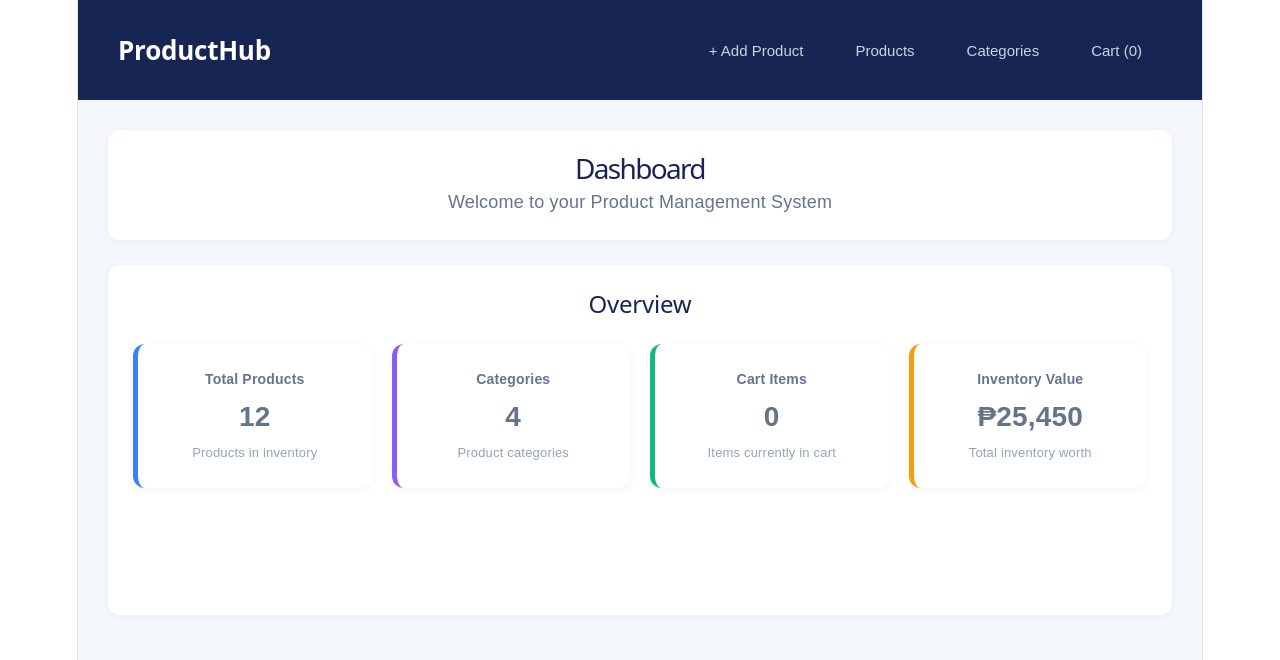
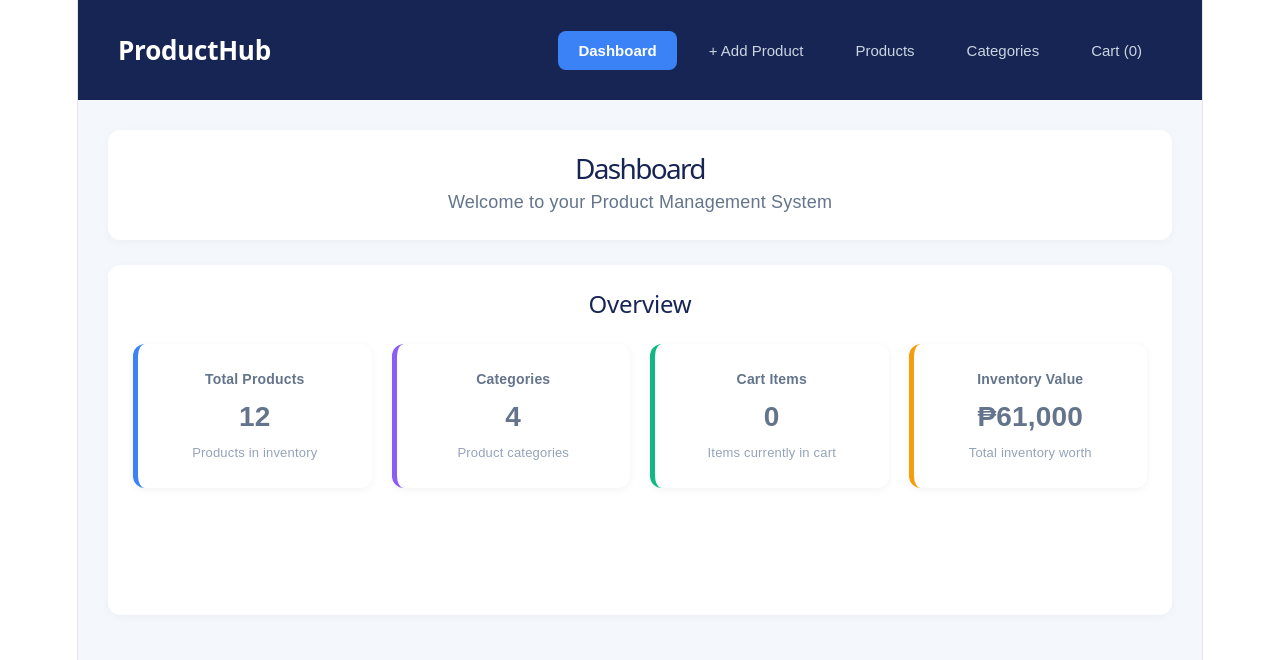
Before and after one commit to ravenpresado/Product-Management-App-, a React (Vite) app: page / in a window 1280 px wide. Shown: the top 660 px of the page. Built offline with nearby package versions, Linux system fonts and the light colour scheme.

Commit message:
Calculate total inventory value dynamically

```diff
--- a/src/components/Dashboard.jsx
+++ b/src/components/Dashboard.jsx
@@ -58,12 +58,23 @@ useEffect(() => {
     0
   )
 
+  const inventoryTotal = productList.reduce(
+  (total, product) => total + product.price * product.quantity,
+  0
+)
+
   return (
     <div className="dashboard-layout">
       <header className="top-header">
         <h2 className="sidebar-logo">ProductHub</h2>
 
         <nav className="sidebar-nav">
+          <button
+  className={`nav-item ${activePage === 'dashboard' ? 'active' : ''}`}
+  onClick={() => setActivePage('dashboard')}
+>
+  Dashboard
+</button>
           <button
             className={`nav-item ${activePage === 'addProduct' ? 'active' : ''}`}
             onClick={() => setActivePage('addProduct')}
@@ -129,7 +140,9 @@ useEffect(() => {
 
                 <div className="summary-card orange">
                   <h3>Inventory Value</h3>
-                  <p className="summary-number">₱25,450</p>
+                  <p className="summary-number">
+                    ₱{inventoryTotal.toLocaleString('en-PH')}
+                  </p>
                   <span>Total inventory worth</span>
                 </div>
               </div>
```
